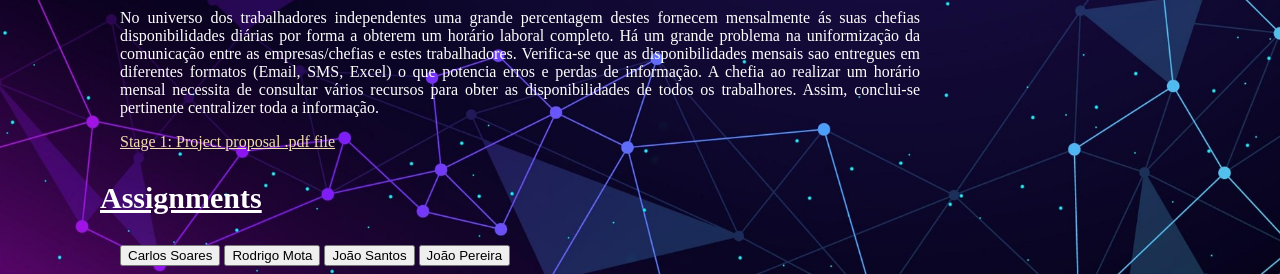
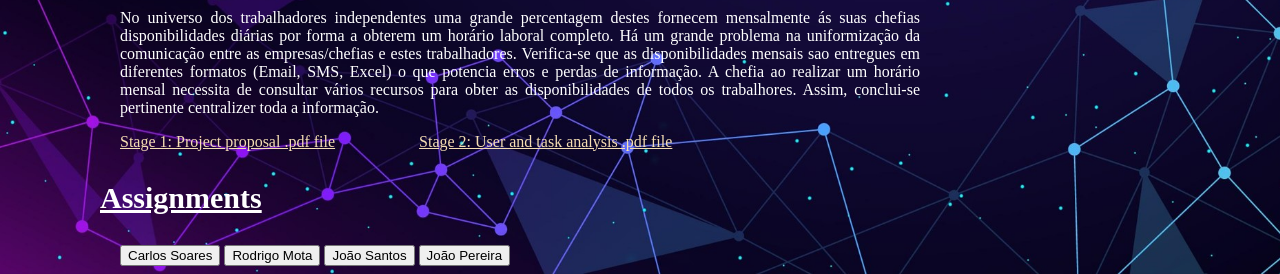
Before and after one commit to cacSoares/IPM23-24, a plain HTML site: page index.html in a window 1280 px wide. Shown: the part 683-957 px from the top of the page. Drawn offline with Linux system fonts and the light colour scheme.

Commit message:
User and task analysis file update

```diff
--- a/index.html
+++ b/index.html
@@ -67,6 +67,8 @@
 
         <a style="margin-left: 80px; color: wheat" href="https://github.com/cacSoares/IPM23-24/blob/main/G_32_stage1.pdf?raw=true" target="_blank">Stage 1: Project proposal .pdf file</a>
 
+        <a style="margin-left: 80px; color: wheat" href="https://github.com/cacSoares/IPM23-24/blob/main/G_32_stage2.pdf?raw=true" target="_blank">Stage 2: User and task analysis .pdf file</a>
+
         <p style="font-size: 30px; margin-bottom: 30px;"><u><strong>Assignments</strong></u></p>
 
 
```
